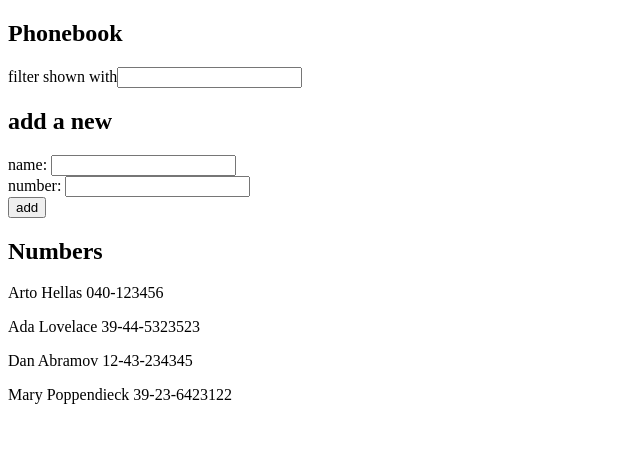
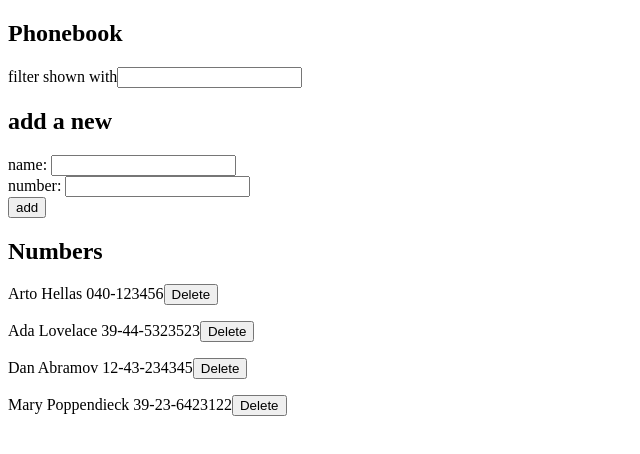
Before and after one commit to Althaf-ahammed/FullStackOpen, a React (Vite) app in the folder part2/phonebook/: page / in a window 1280 px wide. Shown: the top 454 px of the page, without its empty margins (0-640 px from the left). Built offline with nearby package versions, Linux system fonts and the light colour scheme; data requests are answered from the project's data file.

Commit message:
exercise 2.14

```diff
--- a/part2/phonebook/src/App.jsx
+++ b/part2/phonebook/src/App.jsx
@@ -34,7 +34,7 @@ const App = () => {
     if (checkPerson) {
       alert(`${newName} is already added to phonebook`);
     } else {
-      const personObject = { name: newName, number: newNumber,id: "4" };
+      const personObject = { name: newName, number: newNumber };
       const newPersons = persons.concat(personObject);
       setPersons(newPersons);
       phonebookServices.create(personObject)
@@ -63,6 +63,23 @@ const App = () => {
     setPersonsToShow(filteredPersons);
   };
 
+  const handleDelete = (id,name) => {
+    if (window.confirm(`Delete ${name} ?`)) {
+      phonebookServices.remove(id)
+        .then(() => {
+          const newPersons = persons.filter(person => person.id !== id);
+          setPersons(newPersons);
+
+          const filteredPersons = newPersons.filter((person) =>
+            person.name.toLowerCase().includes(filter.toLowerCase())
+          );
+
+          setPersonsToShow(filteredPersons);
+        });
+
+    }
+  }
+
   return (
     <div>
       <h2>Phonebook</h2>
@@ -76,7 +93,7 @@ const App = () => {
         handleNumberChange={handleNumberChange}
       />
       <h2>Numbers</h2>
-      <ShowPeople personsToShow={personsToShow} />
+      <ShowPeople personsToShow={personsToShow} handleDelete={handleDelete} />
     </div>
   );
 };
--- a/part2/phonebook/src/People.jsx
+++ b/part2/phonebook/src/People.jsx
@@ -1,7 +1,8 @@
-function People({ person }) {
+function People({ person, handleDelete }) {
   return (
     <p key={person.name}>
       {person.name} {person.number}
+       <button onClick={() => handleDelete(person.id, person.name)}>Delete</button>
     </p>
   );
 }
--- a/part2/phonebook/src/ShowPeople.jsx
+++ b/part2/phonebook/src/ShowPeople.jsx
@@ -1,10 +1,10 @@
 import People from "./People";
 
-function ShowPeople({ personsToShow }) {
+function ShowPeople({ personsToShow, handleDelete }) {
   return (
     <div>
       {personsToShow.map((person) => (
-        <People key={person.name} person={person} />
+        <People key={person.name} person={person} handleDelete={handleDelete} />
       ))}
     </div>
   );
--- a/part2/phonebook/src/services/phonebooks.js
+++ b/part2/phonebook/src/services/phonebooks.js
@@ -8,8 +8,13 @@ const getAll = () => {
 };
 
 const create = (newPerson) => {
-    const request = axios.post('http://localhost:3001/persons',newPerson)
+    const request = axios.post(baseUrl,newPerson)
     return request.then(response => response.data)
 }
 
-export default { getAll, create }
+const remove = (id) => {
+  const  request = axios.delete(`${baseUrl}/${id}`)
+  return request.then(response => response.data)
+}
+
+export default { getAll, create, remove }
```
